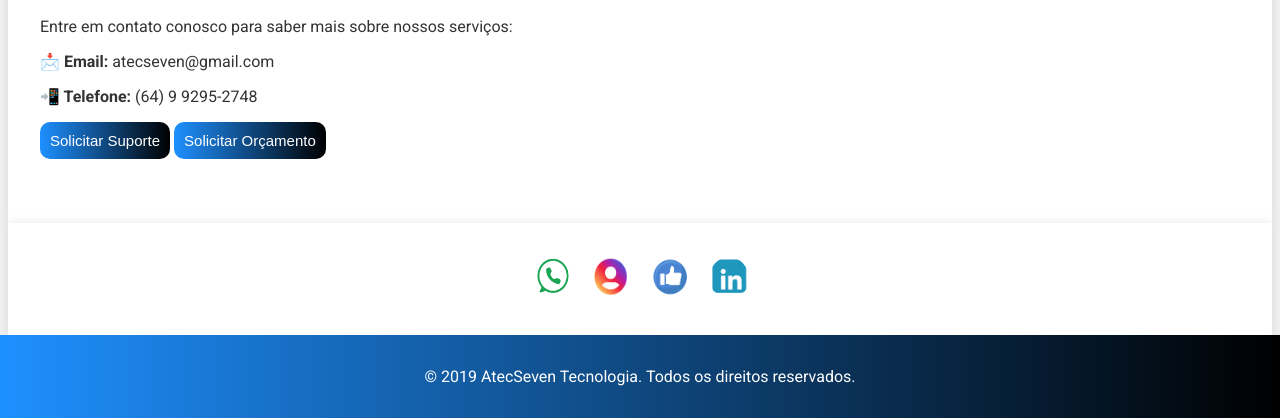
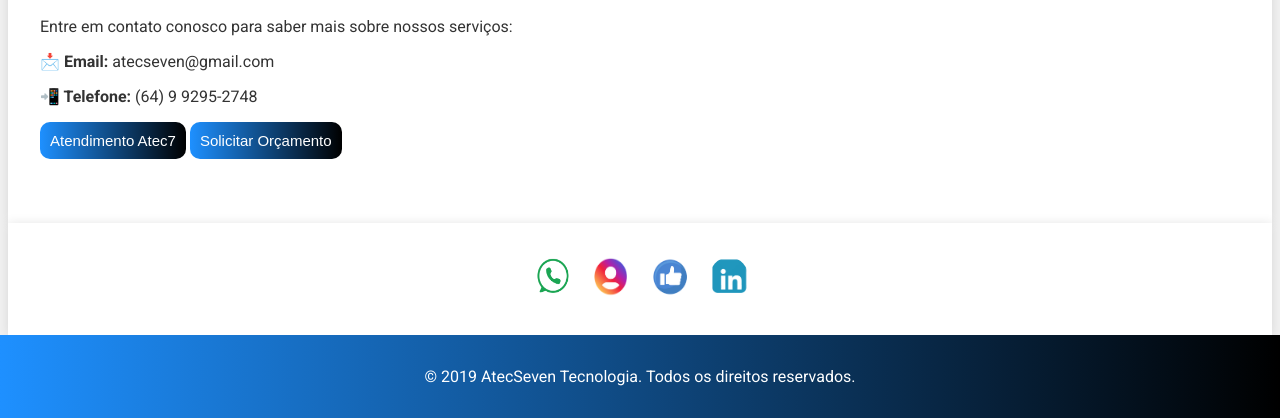
Before and after one commit to Atec7/www.atecseven.com.br, a plain HTML site: page index.html in a window 1280 px wide. Shown: the part 1251-1669 px from the top of the page. Drawn offline with Linux system fonts and the light colour scheme.

Commit message:
Update index.html

```diff
--- a/index.html
+++ b/index.html
@@ -151,7 +151,7 @@
             <p><strong>📲 Telefone:</strong> (64) 9 9295-2748</p>
             <button class="button"> <a
             href="chatbot.html">
-            Solicitar Suporte </a>
+            Atendimento Atec7</a>
             </button>
 
             <button class="button"> <a
```
